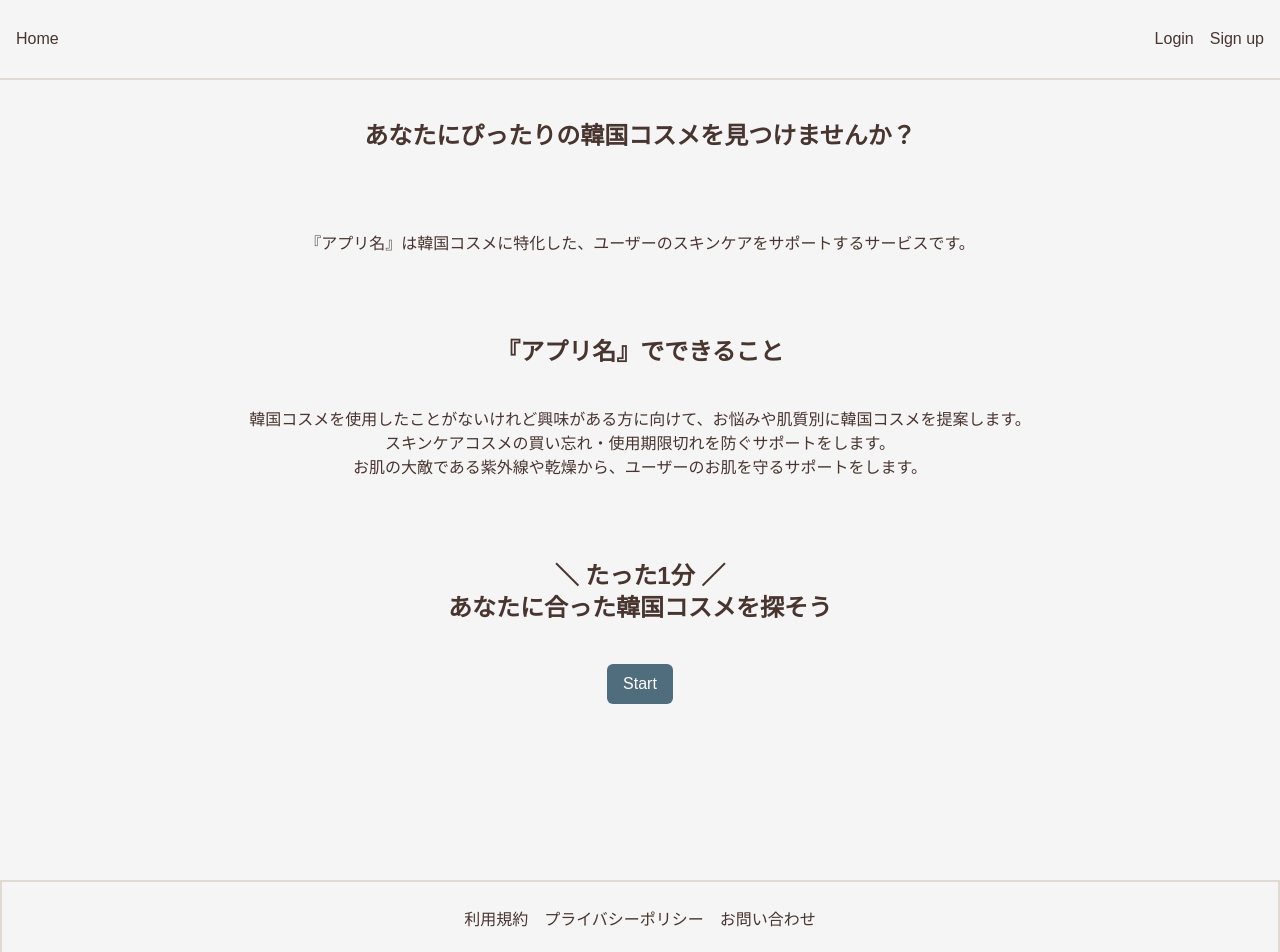
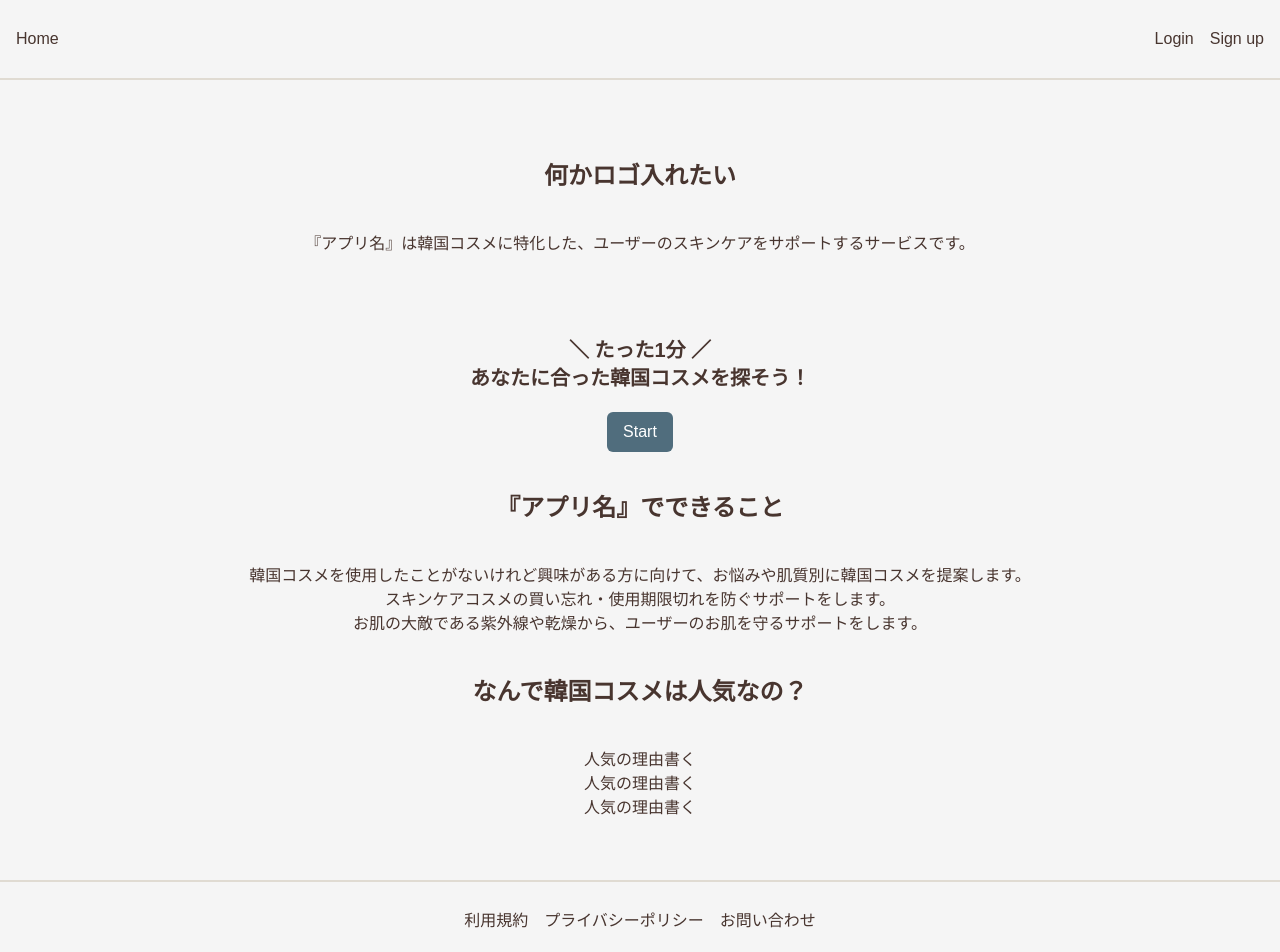
Before and after one commit to rk0325/korecare, a Next.js app in the folder front/: page / in a window 1280 px wide. Shown: the top 952 px of the page. Built offline with nearby package versions, Linux system fonts and the light colour scheme; no server answers; a web font is replaced by a local one.

Commit message:
[update]トップページのレイアウト調整

```diff
--- a/front/app/components/top/Footer.tsx
+++ b/front/app/components/top/Footer.tsx
@@ -3,7 +3,7 @@ import Link from 'next/link';
 
 const Footer = () => {
   return (
-    <div className="bg-background-color h-20 w-full border-2 border-line-color flex items-center justify-center p-2">
+    <div className="bg-background-color h-20 w-full border-t-2 border-line-color flex items-center justify-center p-2">
       <footer className="bg-background-color text-text-color font-genjyuu">
         <ul className="flex justify-center">
           <li className="p-2 cursor-pointer">
--- a/front/app/layout.tsx
+++ b/front/app/layout.tsx
@@ -8,22 +8,24 @@ import Footer from './components/top/Footer';
 const inter = Inter({ subsets: ['latin'] })
 
 export const metadata: Metadata = {
-  title: 'Create Next App',
+  title: 'k skin ally',
   description: '韓国コスメに特化した、ユーザーのスキンケアをサポートするサービスです。',
 }
 
 export default function RootLayout({
   children,
 }: {
-  children: React.ReactNode
+    children: React.ReactNode;
 }) {
   return (
     <html lang="en">
+      <body>
         <NextAuthProvider>
           <Header />
           <div className='font-genjyuu pt-20 min-h-screen'>{children}</div>
           <Footer />
         </NextAuthProvider>
+      </body>
     </html>
   )
 }
--- a/front/app/page.tsx
+++ b/front/app/page.tsx
@@ -4,26 +4,34 @@ import CustomButton from '@/components/ui/custom-button';
 export default function Home() {
 	return (
 		<div className='bg-background-color min-h-screen text-text-color text-center'>
-			<p className="text-2xl font-bold text-center justify-between p-10">
-				あなたにぴったりの韓国コスメを見つけませんか？
+			<p className="text-2xl font-bold text-center justify-between pt-20">
+				何かロゴ入れたい
 			</p>
 			<p className="text-center justify-between p-10">
 				『アプリ名』は韓国コスメに特化した、ユーザーのスキンケアをサポートするサービスです。<br />
 			</p>
-			<p className="text-2xl font-bold text-center justify-between p-10">
+			<p className="text-xl font-bold text-center justify-between pt-10">
+				＼ たった1分 ／</p>
+				<p className="text-xl font-bold text-center justify-between pb-5">
+			あなたに合った韓国コスメを探そう！</p>
+			<div className="flex justify-center">
+			<CustomButton colorClass="btn-506D7D">Start</CustomButton></div>
+			<p className="text-2xl font-bold text-center justify-between pt-10 pb-10">
 			『アプリ名』でできること
 			</p>
-				<ul className="text-center">
+			<ul className="text-center">
 					<li>韓国コスメを使用したことがないけれど興味がある方に向けて、お悩みや肌質別に韓国コスメを提案します。</li>
 					<li>スキンケアコスメの買い忘れ・使用期限切れを防ぐサポートをします。</li>
 					<li>お肌の大敵である紫外線や乾燥から、ユーザーのお肌を守るサポートをします。</li>
-				</ul>
-			<p className="text-2xl font-bold text-center justify-between mt-10 p-10">
-			＼ たった1分 ／<br />
-				あなたに合った韓国コスメを探そう</p>
-			<div className="flex justify-center">
-			<CustomButton colorClass="btn-506D7D">Start</CustomButton>
-		</div>
+			</ul>
+			<p className="text-2xl font-bold text-center justify-between p-10">
+			なんで韓国コスメは人気なの？
+			</p>
+			<ul className="text-center pb-10">
+				<li>人気の理由書く</li>
+				<li>人気の理由書く</li>
+				<li>人気の理由書く</li>
+			</ul>
 	</div>
   );
 }
```
